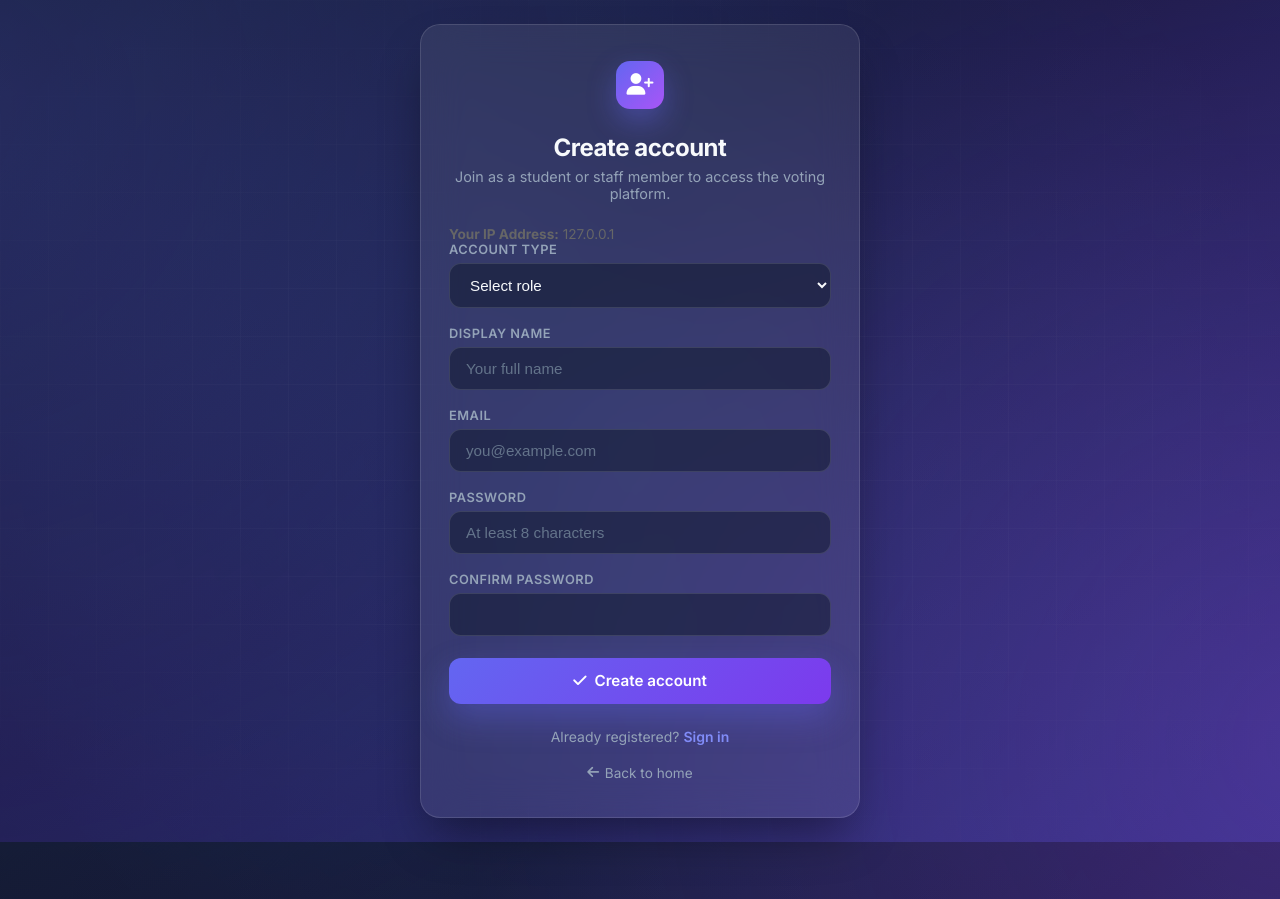
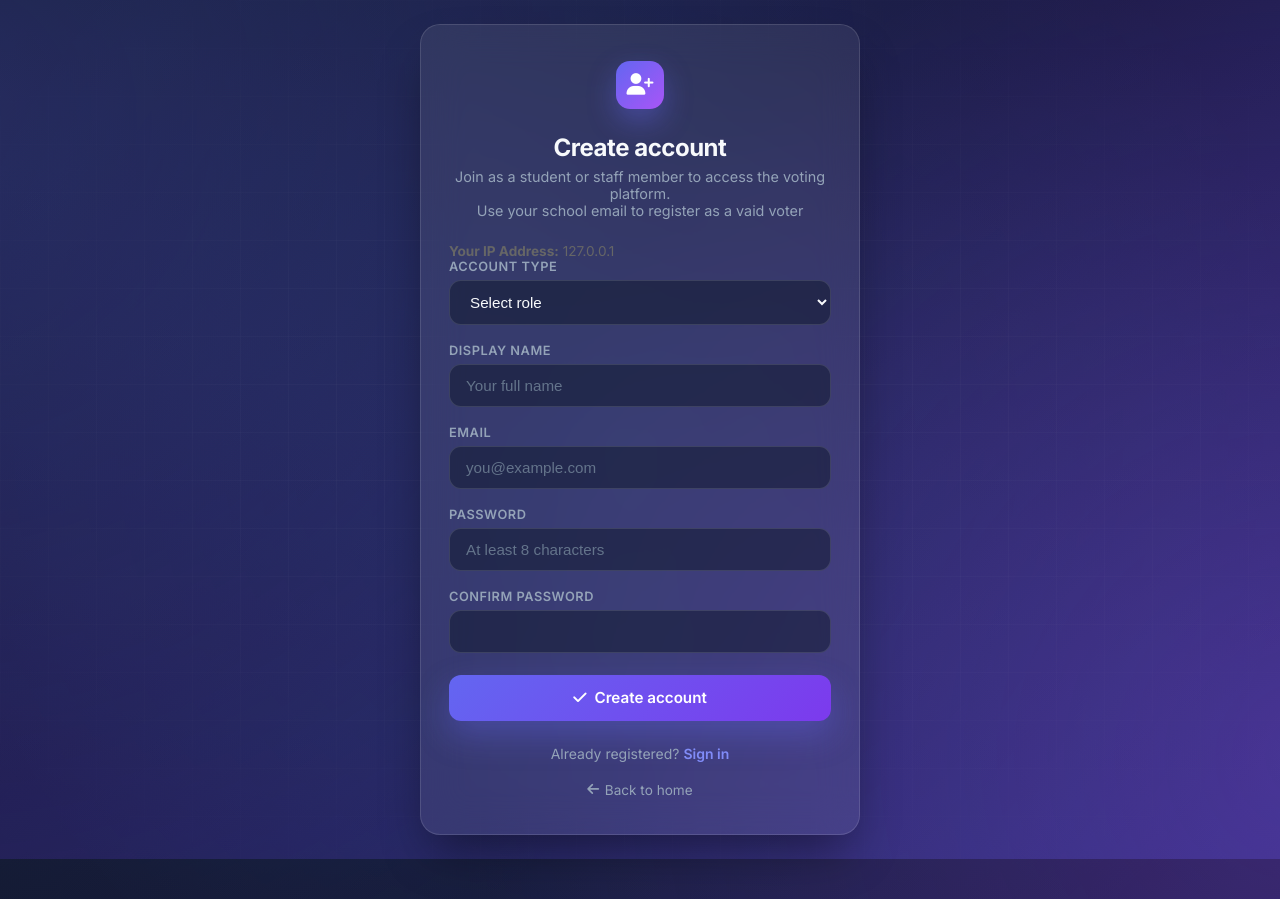
Before and after one commit to Ndutaaah2004/ip-tracking-based-online-voting-system, a PHP site: page /signup.php in a window 1280 px wide; the page is wider, and only the part inside the window is pictured. Shown: the top 899 px of that part. Run offline with PHP 8.4, Linux system fonts and the light colour scheme.

Commit message:
Update signup.php

```diff
--- a/signup.php
+++ b/signup.php
@@ -58,7 +58,7 @@ file_put_contents($logFile, $logEntry, FILE_APPEND);
             </div>
 
             <h1>Create account</h1>
-            <p class="lead">Join as a student or staff member to access the voting platform.</p>
+            <p class="lead">Join as a student or staff member to access the voting platform.<br> Use your school email to register as a vaid voter</p>
 
             <?php if ($error !== ''): ?>
                 <div class="alert alert-error" role="alert">
```
